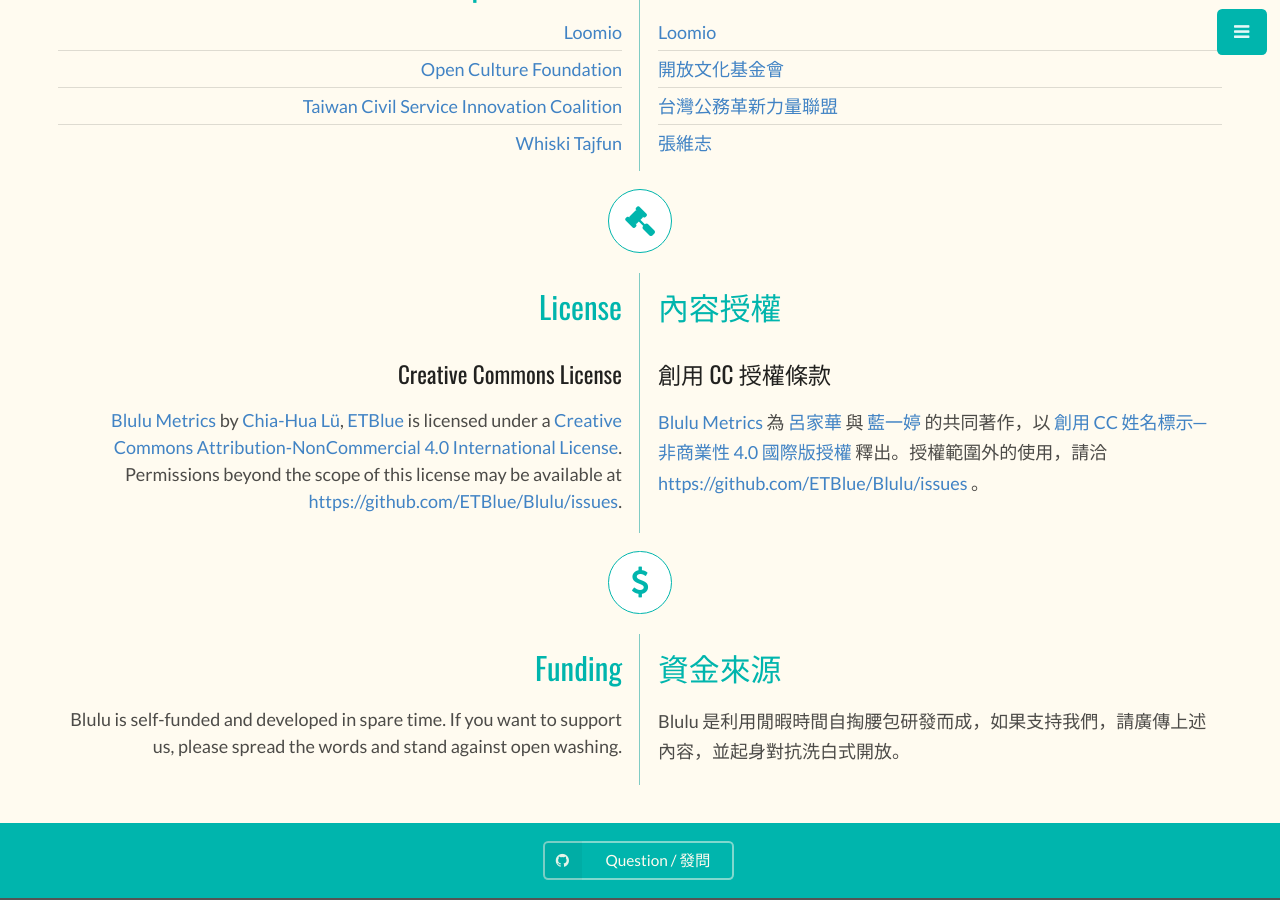
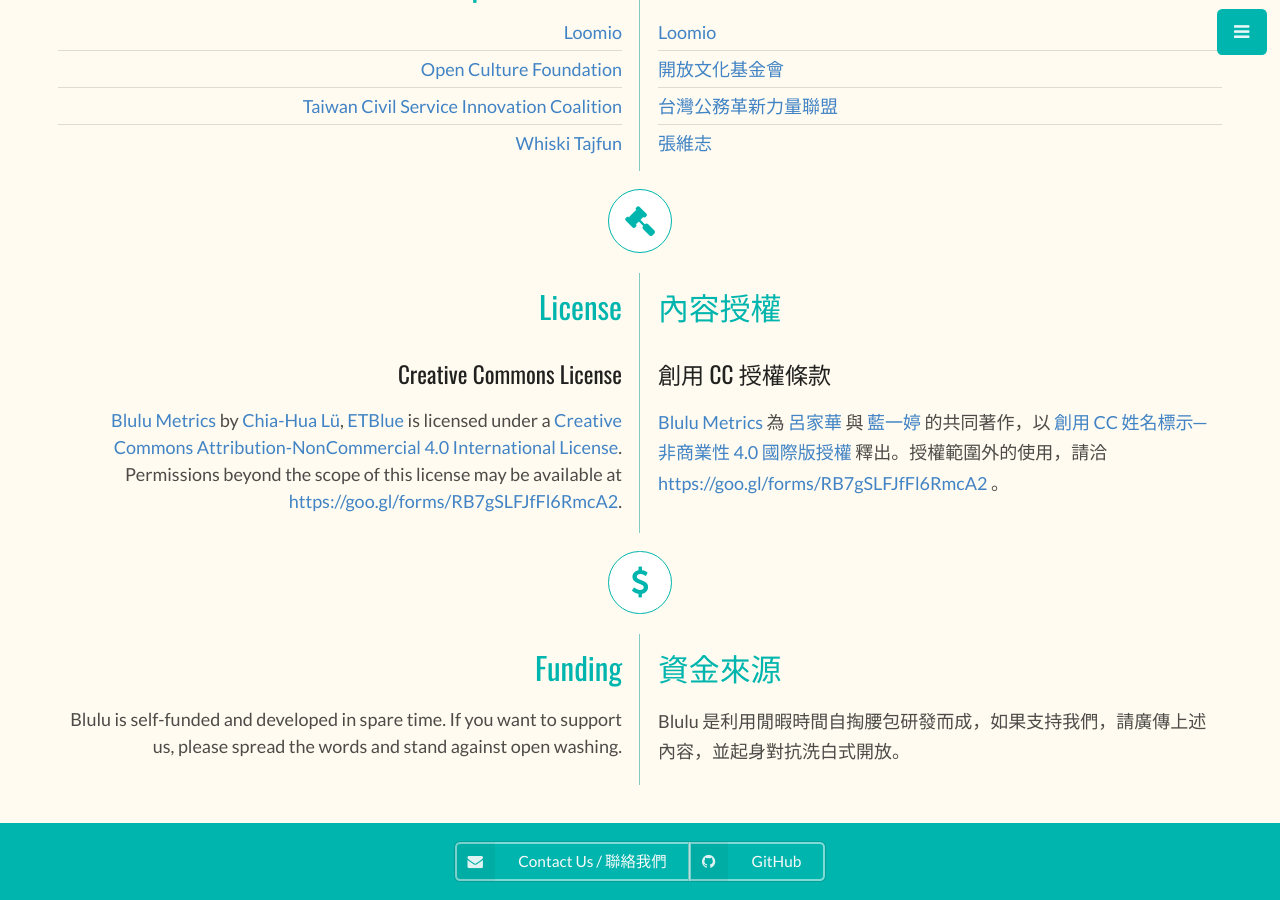
Before and after one commit to ETBlue/blulu, a Jekyll site: the page built from index.html, in a window 1280 px wide and 900 px high, scrolled down 14935 px. Built offline with Jekyll 4.4.1, drawn with Linux system fonts in a browser that asks for light colours; some of the changed text lies outside the part shown.

Commit message:
update call to action

```diff
--- a/index.html
+++ b/index.html
@@ -23,9 +23,10 @@
     </p>
   </div>
   <div class="ui double stripe center aligned container">
-    <a href="#speech" class="ui icon labeled basic inverted button">
-    All speeches / 所有演講
-    <i class="down arrow icon"></i></a>
+    <a href="https://goo.gl/forms/RB7gSLFJfFl6RmcA2" target="_blank" class="ui basic icon labeled inverted button">
+      <i class="icon mail"></i>
+      Contact Us / 聯絡我們
+    </a>
   </div>
   <div class="ui teal icon button" data-toggle="sidebar">
     <i class="icon content"></i>
@@ -780,14 +781,14 @@
           {{ site.data.homepage.license.title }}
         </h2>
         <h3 class="ui right aligned header logo">Creative Commons License</h3>
-        <p class="en right aligned"><a href="http://blulu.tw">Blulu Metrics</a> by <a target="_blank" href="https://twitter.com/chiahua0515">Chia-Hua Lü</a>, <a target="_blank" href="https://twitter.com/etblue">ETBlue</a> is licensed under a <a target="_blank" href="https://creativecommons.org/licenses/by-nc/4.0/">Creative Commons Attribution-NonCommercial 4.0 International License</a>. Permissions beyond the scope of this license may be available at <a target="_blank" href="https://github.com/ETBlue/Blulu/issues">https://github.com/ETBlue/Blulu/issues</a>.</p>
+        <p class="en right aligned"><a href="http://blulu.tw">Blulu Metrics</a> by <a target="_blank" href="https://twitter.com/chiahua0515">Chia-Hua Lü</a>, <a target="_blank" href="https://twitter.com/etblue">ETBlue</a> is licensed under a <a target="_blank" href="https://creativecommons.org/licenses/by-nc/4.0/">Creative Commons Attribution-NonCommercial 4.0 International License</a>. Permissions beyond the scope of this license may be available at <a target="_blank" href="https://goo.gl/forms/RB7gSLFJfFl6RmcA2">https://goo.gl/forms/RB7gSLFJfFl6RmcA2</a>.</p>
       </div>
       <div class="column">
         <h2 class="left aligned ui teal header logo">
           {{ site.data.homepage.license.title_tw }}
         </h2>
         <h3 class="ui left aligned header logo">創用 CC 授權條款</h3>
-        <p class="tw left aligned"><a href="http://blulu.tw">Blulu Metrics</a> 為 <a target="_blank" href="https://twitter.com/chiahua0515">呂家華</a> 與 <a target="_blank" href="https://twitter.com/etblue">藍一婷</a> 的共同著作，以 <a target="_blank" href="https://creativecommons.org/licenses/by-nc/4.0/">創用 CC 姓名標示─非商業性 4.0 國際版授權</a> 釋出。授權範圍外的使用，請洽 <a target="_blank" href="https://github.com/ETBlue/Blulu/issues">https://github.com/ETBlue/Blulu/issues</a> 。</p>
+        <p class="tw left aligned"><a href="http://blulu.tw">Blulu Metrics</a> 為 <a target="_blank" href="https://twitter.com/chiahua0515">呂家華</a> 與 <a target="_blank" href="https://twitter.com/etblue">藍一婷</a> 的共同著作，以 <a target="_blank" href="https://creativecommons.org/licenses/by-nc/4.0/">創用 CC 姓名標示─非商業性 4.0 國際版授權</a> 釋出。授權範圍外的使用，請洽 <a target="_blank" href="https://goo.gl/forms/RB7gSLFJfFl6RmcA2">https://goo.gl/forms/RB7gSLFJfFl6RmcA2</a> 。</p>
       </div>
     </div>
   </div>
@@ -825,10 +826,16 @@
 <hr class="ui hidden divider" />
 
 <footer id="footer" class="ui teal inverted basic segment marginless center aligned">
-  <a target="_blank" class="ui icon labeled tiny basic inverted button" href="https://github.com/etblue/blulu/issues">
-    <i class="icon github"></i>
-    Question / 發問
-  </a>
+  <div class="ui tiny basic inverted buttons">
+    <a target="_blank" class="ui icon labeled button" href="https://goo.gl/forms/RB7gSLFJfFl6RmcA2">
+      <i class="icon mail"></i>
+      Contact Us / 聯絡我們
+    </a>
+    <a target="_blank" class="ui icon labeled button" href="https://github.com/etblue/blulu/">
+      <i class="icon github"></i>
+      GitHub
+    </a>
+  </div>
 </footer>
 
 </main>
```
